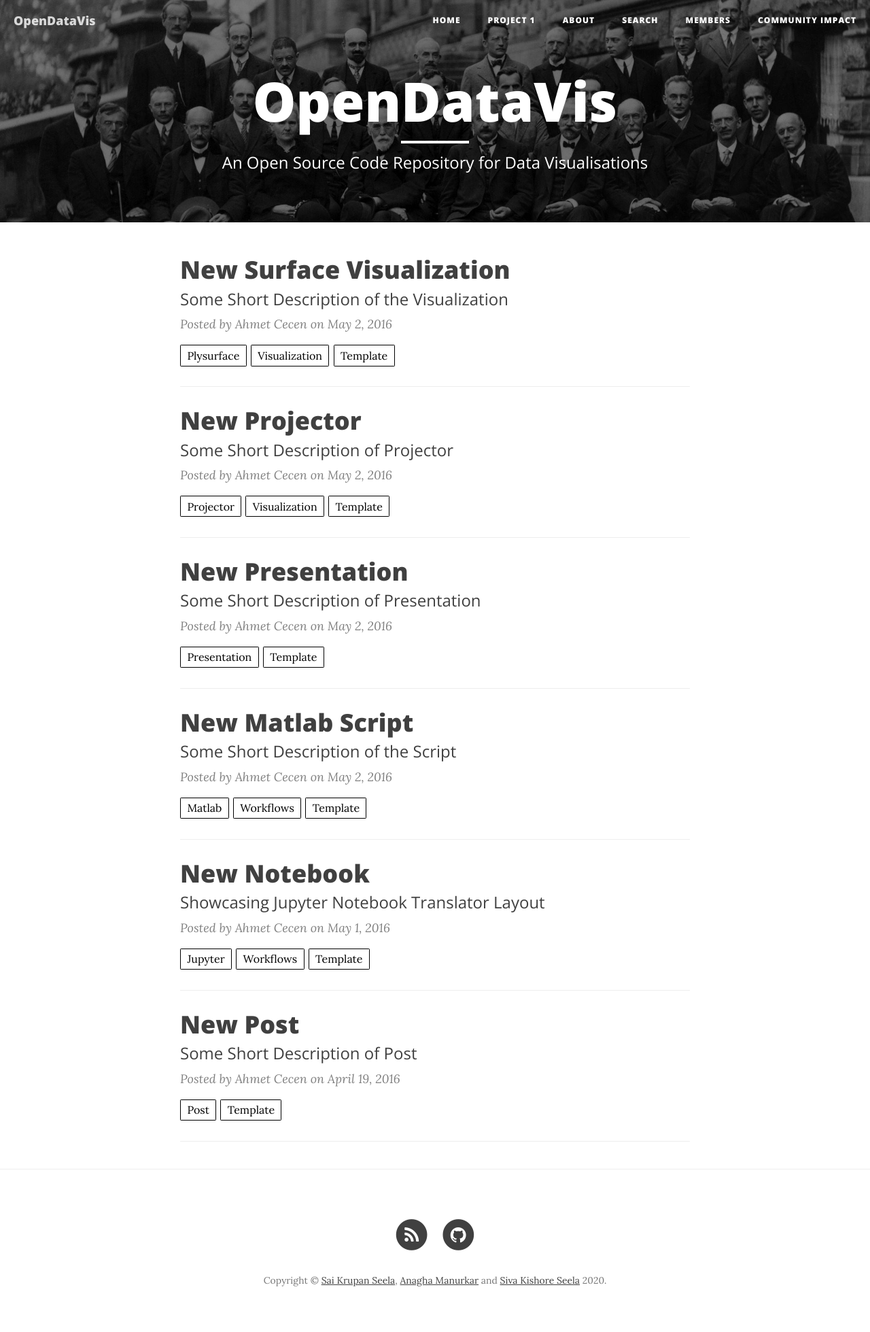
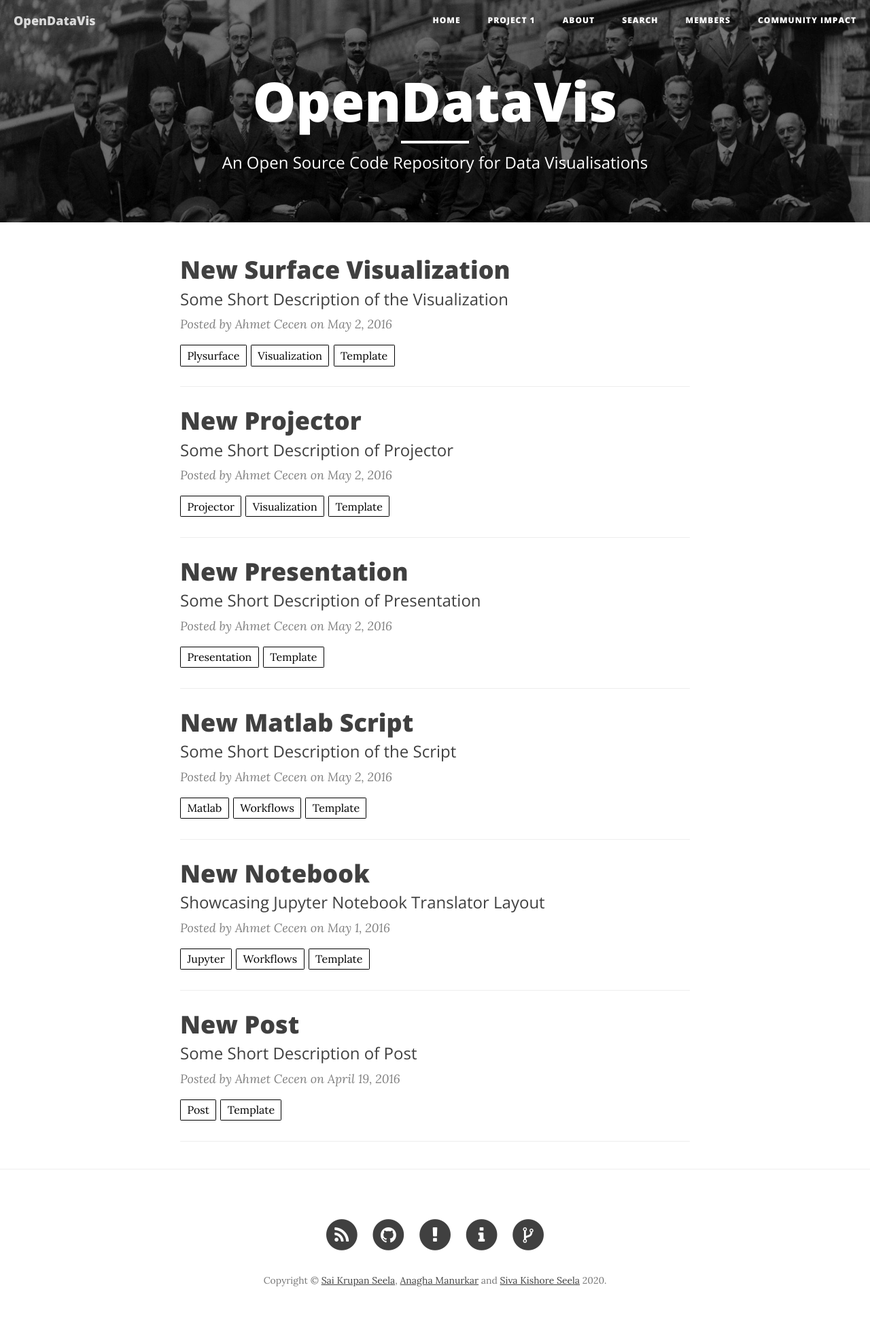
Before and after one commit to opendatavis/opendatavis.github.io, a Jekyll site: the page built from index.html, in a window 1280 px wide. Shown: the whole page at 68% size. Built offline with Jekyll 4.4.1, drawn with Linux system fonts in a browser that asks for light colours; nearby versions of some CDN libraries; the list of posts is cut into pages by our own code.

Commit message:
Footer changes

```diff
--- a/_includes/footer.html
+++ b/_includes/footer.html
@@ -42,7 +42,7 @@
                         </a>
                     </li>
                     {% endif %}
-					{% if site.github_username == "opendataivs" %}
+					{% if site.github_username == "opendatavis" %}
                     <li>
                         <a href="https://github.com/opendatavis/opendatavis.github.io/issues">
                             <span class="fa-stack fa-lg">
```
